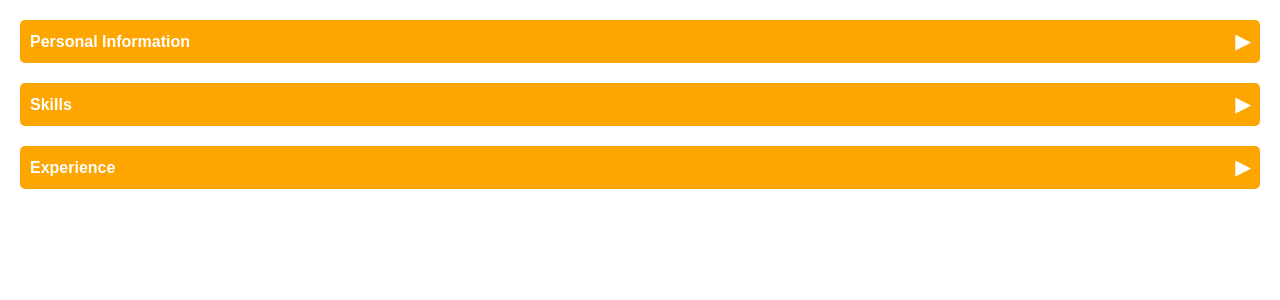
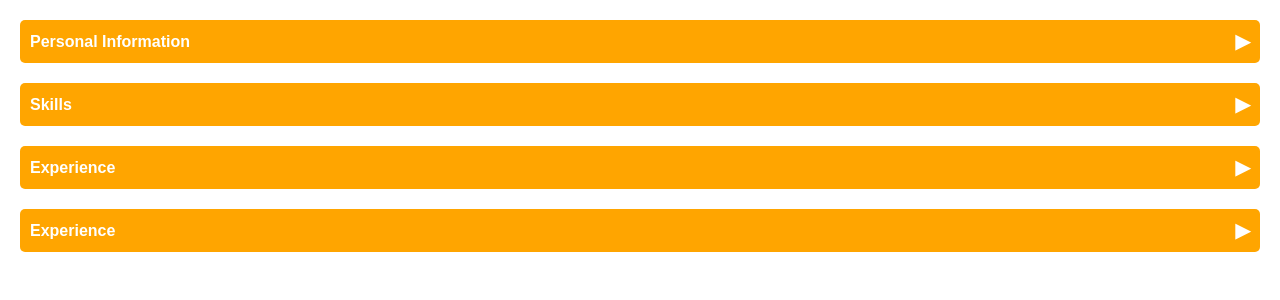
Before and after one commit to CdawgfromtheAncientLands/cc_15, a React (Create React App) app in the folder my-app/: page / in a window 1280 px wide. Shown: the top 300 px of the page. Built offline with nearby package versions, Linux system fonts and the light colour scheme.

Commit message:
Display educational background in a dedicated section.

```diff
--- a/my-app/src/App.js
+++ b/my-app/src/App.js
@@ -4,7 +4,7 @@ import './App.css';
 import PersonalInfo from './components/PII-elements';
 import Skills from './components/skills-compiler';
 import Experiences from './components/experience-compiler';
-//import Educations from './components/Educations';
+import Educations from './components/education-compiler';
 
 function App() {
   return (
@@ -12,6 +12,7 @@ function App() {
       <PersonalInfo />
       <Skills />
       <Experiences />
+      <Educations />
     </div>
   );
 }
--- /dev/null
+++ b/my-app/src/components/education-compiler.js
@@ -0,0 +1,27 @@
+import React, { useState } from 'react';
+import ExperienceItem1 from './experience-item1';
+import ExperienceItem2 from './experience-item2';
+
+const Experiences = () => {
+  const [isOpen, setIsOpen] = useState(false);
+
+  const toggleDropdown = () => {
+    setIsOpen(!isOpen);
+  };
+
+  return (
+    <div className="dropdown">
+      <div className="dropdown-label" onClick={toggleDropdown}>
+        Experience <span className={isOpen ? 'arrow down' : 'arrow right'}>▶</span>
+      </div>
+      {isOpen && (
+        <div className="dropdown-content">
+          <ExperienceItem1 />
+          <ExperienceItem2 />
+        </div>
+      )}
+    </div>
+  );
+};
+
+export default Experiences;
```
Also changed, not shown: my-app/src/components/education-item1.js (added, +13 -0 lines), my-app/src/components/education-item2.js (added, +13 -0 lines).
